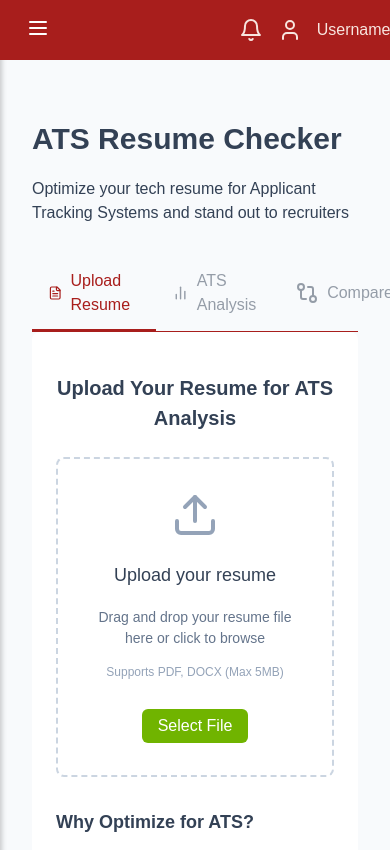
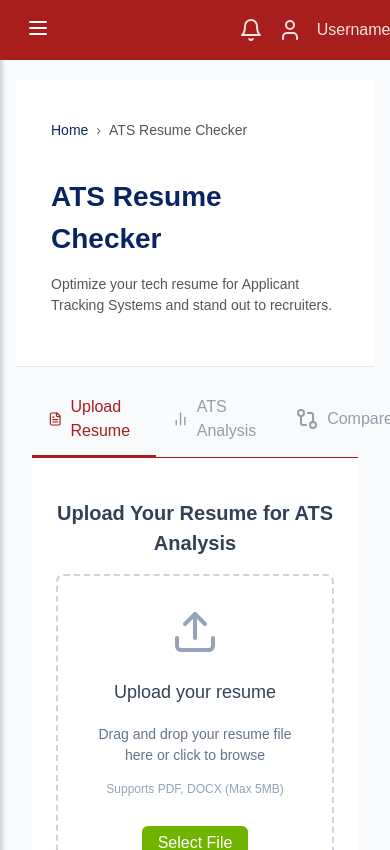
Before and after one commit to Akshita3104/Placement-Portal, a React (Vite) app: page /ats-score-checker in a window 390 px wide. Shown: the top 850 px of the page. Built offline with nearby package versions, Linux system fonts and the light colour scheme.

Commit message:
update css

```diff
--- a/frontend/ats-checker/pages/ATSChecker.jsx
+++ b/frontend/ats-checker/pages/ATSChecker.jsx
@@ -1,4 +1,5 @@
 import React, { useState } from 'react';
+import { Link } from "react-router-dom";
 import ResumeUploader from '../components/ResumeUploader.jsx';
 import ResumeScoreCard from '../components/ResumeScoreCard.jsx';
 import ImprovementSuggestions from '../components/ImprovementSuggestions.jsx';
@@ -79,14 +80,26 @@ const ATSChecker = () => {
 
   return (
     <div className="ats-page">
-        <main className="ats-container">
-          <div className="ats-mb-8">
-            <h1 className="ats-text-3xl ats-font-bold ats-mb-2">ATS Resume Checker</h1>
-            <p>
-              Optimize your tech resume for Applicant Tracking Systems and stand out to recruiters
-            </p>
+      <div className="header-section">
+        <div className="resource-library-container">
+          <div className="breadcrumbs">
+            <div className="breadcrumb-item">
+              <Link to="/">Home</Link>
+              <span className="breadcrumb-separator">›</span>
+            </div>
+            <div className="breadcrumb-item">
+              <span className="breadcrumb-active">ATS Resume Checker</span>
+            </div>
           </div>
 
+          <h1 className="page-title">ATS Resume Checker</h1>
+
+          <p className="page-subtitle">
+            Optimize your tech resume for Applicant Tracking Systems and stand out to recruiters.
+          </p>
+        </div>
+      </div>
+        <main className="ats-container">
           <div className="ats-tabs">
             <div className="ats-tabs-list">
               <div
@@ -115,16 +128,16 @@ const ATSChecker = () => {
             <div className="ats-tab-content">
               {activeTab === 'upload' && (
                 <div className="ats-card">
-                  <h2 className="ats-text-xl ats-font-bold ats-mb-6 ats-text-center">Upload Your Resume for ATS Analysis</h2>
+                  <h2 className="ats-text ats-font ats-mb ats-text-center">Upload Your Resume for ATS Analysis</h2>
                   <ResumeUploader onUpload={handleResumeUpload} />
 
-                  <div className="ats-mt-8 ats-border-t ats-pt-8">
-                    <h3 className="ats-text-lg ats-font-semibold ats-mb-4">Why Optimize for ATS?</h3>
-                    <p className="ats-mb-4">
+                  <div className="ats-mt ats-p">
+                    <h3 className="ats-text ats-font ats-mb">Why Optimize for ATS?</h3>
+                    <p className="ats-mb">
                       Over 90% of large companies use Applicant Tracking Systems to filter resumes before they reach human recruiters.
                       Most resumes are rejected by ATS systems before a human even sees them.
                     </p>
-                    <div className="ats-grid ats-grid-cols-1 ats-grid-cols-md-2 ats-grid-cols-lg-3 ats-gap-4 ats-mt-6">
+                    <div className="ats-grid ats-grid-cols-1 ats-grid-cols-2 ats-grid-cols-3 ats-gap ats-mt">
                       <div className="metric-card">
                         <div className="metric-value">75%</div>
                         <p className="metric-label">
@@ -149,7 +162,7 @@ const ATSChecker = () => {
               )}
 
               {activeTab === 'analysis' && resumeText && (
-                <div className="ats-grid ats-grid-cols-1 ats-grid-cols-lg-2 ats-gap-6">
+                <div className="ats-grid ats-grid-cols-1 ats-grid-cols-2 ats-gap">
                   <div>
                     <ResumeScoreCard
                       overallScore={68}
--- a/frontend/ats-checker/pages/ats.css
+++ b/frontend/ats-checker/pages/ats.css
@@ -4,6 +4,97 @@
     background-color: #f8fafc;
     color: #334155;
     line-height: 1.5;
+  }
+
+  .header-section {
+    background-color: white;
+    padding: 40px 0 30px;
+    border-bottom: 1px solid #eaeaea;
+    width: 100%;
+  }
+
+  .resource-library-container {
+      width: 100%;
+      max-width: 1200px;
+      margin: 0 auto;
+      box-sizing: border-box;
+  }
+
+  .breadcrumbs {
+    display: flex;
+    padding-bottom: 1rem;
+    color: #666;
+    font-size: 14px;
+    margin-bottom: 10px;
+    padding-left: 15px;
+  }
+
+  .breadcrumb-item {
+      display: flex;
+      align-items: center;
+  }
+
+  .breadcrumb-item a {
+      color: #0A2463;
+      text-decoration: none;
+  }
+
+  .breadcrumb-item a:hover {
+      text-decoration: underline;
+  }
+
+  .breadcrumb-separator {
+      margin: 0 0.5rem;
+  }
+
+  .breadcrumb-active {
+      color: #555;
+      font-weight: 500;
+  }
+
+  .page-title {
+    color: #0A2463;
+    font-size: 42px;
+    font-weight: 700;
+    margin-bottom: 10px;
+    text-align: left;
+    padding: 0 15px;
+  }
+
+  .page-subtitle {
+      color: #555;
+      font-size: 18px;
+      margin-bottom: 20px;
+      text-align: left;
+      max-width: 800px;
+      padding: 0 15px;
+  }
+
+
+  @media (max-width: 992px) {
+      .resource-library-container {
+          padding: 0 20px;
+      }
+  }
+
+  @media (max-width: 768px) {
+      .page-title {
+          font-size: 32px;
+      }
+
+      .page-subtitle {
+          font-size: 16px;
+      }
+  }
+
+  @media (max-width: 576px) {
+      .page-title {
+          font-size: 28px;
+      }
+
+      .page-subtitle {
+          font-size: 14px;
+      }
   }
 
   .ats-container {
@@ -72,86 +163,46 @@
   }
 
   @media screen and (min-width: 768px) {
-    .ats-grid-cols-md-2 {
+    .ats-grid-cols-2 {
       grid-template-columns: repeat(2, 1fr);
     }
   }
 
   @media screen and (min-width: 1024px) {
-    .ats-grid-cols-lg-3 {
+    .ats-grid-cols-3 {
       grid-template-columns: repeat(3, 1fr);
     }
   }
 
-  .ats-gap-4 {
+  .ats-gap {
     gap: 1rem;
   }
 
-  .ats-gap-6 {
-    gap: 1.5rem;
-  }
-
-  .ats-mb-2 {
-    margin-bottom: 0.5rem;
-  }
-
-  .ats-mb-4 {
+  .ats-mb {
     margin-bottom: 1rem;
   }
 
-  .ats-mb-6 {
-    margin-bottom: 1.5rem;
-  }
-
-  .ats-mb-8 {
-    margin-bottom: 2rem;
-  }
-
-  .ats-mt-4 {
+  .ats-mt {
     margin-top: 1rem;
-  }
-
-  .ats-mt-6 {
-    margin-top: 1.5rem;
-  }
-
-  .ats-mt-8 {
-    margin-top: 2rem;
   }
 
   .ats-text-center {
     text-align: center;
   }
 
-  .ats-text-lg {
-    font-size: 1.125rem;
-  }
-
-  .ats-text-xl {
+  .ats-text {
     font-size: 1.25rem;
   }
 
-  .ats-text-2xl {
-    font-size: 1.5rem;
-  }
-
-  .ats-text-3xl {
-    font-size: 1.875rem;
-  }
-
-  .ats-font-semibold {
+  .ats-font {
     font-weight: 600;
-  }
-
-  .ats-font-bold {
-    font-weight: 700;
   }
 
   .ats-rounded {
     border-radius: 0.375rem;
   }
 
-  .ats-p-4 {
+  .ats-p {
     padding: 1rem;
   }
 
--- a/frontend/resource-library/components/ResourceGrid.jsx
+++ b/frontend/resource-library/components/ResourceGrid.jsx
@@ -1,6 +1,6 @@
 // src/components/ResourceGrid.jsx
 import React from "react";
-import ResourceCard from "./ResourceCard";
+import ResourceCard from "./ResourceCard.jsx";
 import "./ResourceGrid.css";
 
 const ResourceGrid = ({ resources, onResourceClick }) => {
--- a/frontend/resource-library/pages/Index.jsx
+++ b/frontend/resource-library/pages/Index.jsx
@@ -1,5 +1,5 @@
 import React from "react";
-import ResourceLibrary from "./ResourceLibrary";
+import ResourceLibrary from "./ResourceLibrary.jsx";
 
 const Index = () => {
   return (
--- a/frontend/resource-library/pages/ResourceLibrary.css
+++ b/frontend/resource-library/pages/ResourceLibrary.css
@@ -136,7 +136,7 @@ resource-page {
 
 .resource-grid-container {
     width: 100%;
-    padding: 0 15px;
+    padding: 0 15px 0 0;
 }
 
 .breadcrumbs {
--- a/frontend/resource-library/pages/ResourceLibrary.jsx
+++ b/frontend/resource-library/pages/ResourceLibrary.jsx
@@ -2,7 +2,7 @@ import React, { useState } from "react";
 import { useNavigate, Link } from "react-router-dom";
 import { motion } from "framer-motion";
 import { Search } from "lucide-react";
-import ResourceGrid from "../components/ResourceGrid";
+import ResourceGrid from "../components/ResourceGrid.jsx";
 import "./ResourceLibrary.css";
 
 const ResourceLibrary = () => {
--- a/frontend/resume-builder/pages/ResumeBuilder.css
+++ b/frontend/resume-builder/pages/ResumeBuilder.css
@@ -2,15 +2,104 @@
     padding: 20px;
   }
 
-  .header {
+  .header-section {
     display: flex;
     justify-content: space-between;
     align-items: center;
+    background-color: white;
+    padding: 40px 0 30px;
+    border-bottom: 1px solid #eaeaea;
+    width: 100%;
+  }
+
+  .resource-library-container {
+      width: 100%;
+      max-width: 1200px;
+      margin: 0 auto;
+      box-sizing: border-box;
+  }
+
+  .breadcrumbs {
+    display: flex;
+    padding-bottom: 1rem;
+    color: #666;
+    font-size: 14px;
+    margin-bottom: 10px;
+    padding-left: 15px;
+  }
+
+  .breadcrumb-item {
+      display: flex;
+      align-items: center;
+  }
+
+  .breadcrumb-item a {
+      color: #0A2463;
+      text-decoration: none;
+  }
+
+  .breadcrumb-item a:hover {
+      text-decoration: underline;
+  }
+
+  .breadcrumb-separator {
+      margin: 0 0.5rem;
+  }
+
+  .breadcrumb-active {
+      color: #555;
+      font-weight: 500;
+  }
+
+  .page-title {
+    color: #0A2463;
+    font-size: 42px;
+    font-weight: 700;
+    margin-bottom: 10px;
+    text-align: left;
+    padding: 0 15px;
+  }
+
+  .page-subtitle {
+      color: #555;
+      font-size: 18px;
+      margin-bottom: 20px;
+      text-align: left;
+      max-width: 800px;
+      padding: 0 15px;
+  }
+
+
+  @media (max-width: 992px) {
+      .resource-library-container {
+          padding: 0 20px;
+      }
+  }
+
+  @media (max-width: 768px) {
+      .page-title {
+          font-size: 32px;
+      }
+
+      .page-subtitle {
+          font-size: 16px;
+      }
+  }
+
+  @media (max-width: 576px) {
+      .page-title {
+          font-size: 28px;
+      }
+
+      .page-subtitle {
+          font-size: 14px;
+      }
   }
 
   .buttons {
     display: flex;
     gap: 10px;
+    padding: 20px;
   }
 
   .btn,
--- a/frontend/resume-builder/pages/ResumeBuilder.jsx
+++ b/frontend/resume-builder/pages/ResumeBuilder.jsx
@@ -1,4 +1,5 @@
 import React, { useState } from "react";
+import { Link } from "react-router-dom";
 import { FileText, Upload, Download } from "lucide-react";
 import "./ResumeBuilder.css";
 
@@ -12,8 +13,24 @@ const ResumeBuilder = () => {
 
   return (
     <div className="resume-builder">
-      <div className="header">
-        <h1>Resume Builder</h1>
+      <div className="header-section">
+          <div className="resource-library-container">
+            <div className="breadcrumbs">
+              <div className="breadcrumb-item">
+                <Link to="/">Home</Link>
+                <span className="breadcrumb-separator">›</span>
+              </div>
+              <div className="breadcrumb-item">
+                <span className="breadcrumb-active">Resource Hub</span>
+              </div>
+            </div>
+
+            <h1 className="page-title">Resource Hub</h1>
+
+            <p className="page-subtitle">
+              Discover curated learning resources to enhance your skills and accelerate your career in technology.
+            </p>
+          </div>
           <div className="buttons">
             <button className="btn-outline">
               <Upload size={18} /> Import
```
Lines whose indentation alone changed are shown as unchanged.
